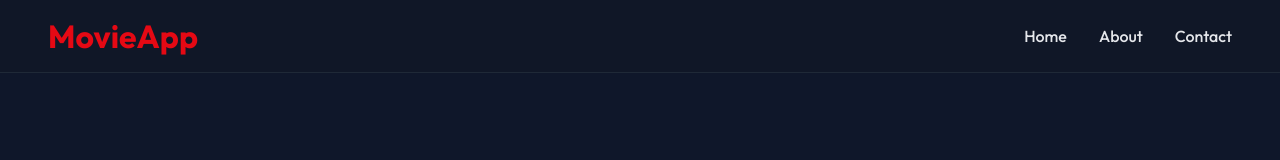
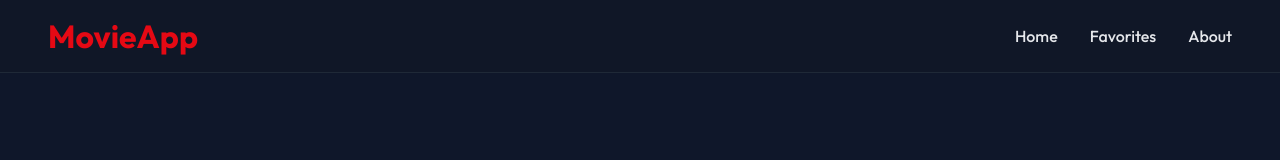
Before and after one commit to amitsharma597/Movie-search-app, a React (Vite) app: page /favorite in a window 1280 px wide. Shown: the top 160 px of the page. Built offline with nearby package versions, Linux system fonts and the light colour scheme.

Commit message:
feat: add a favorites page

```diff
--- a/src/App.jsx
+++ b/src/App.jsx
@@ -3,16 +3,16 @@ import { Route, Routes } from "react-router-dom";
 import Home from "./pages/Home";
 import MovieDetails from "./pages/MovieDetails";
 import About from "./pages/About";
-import Navbar from "./components/Navbar";
+import Favorite from "./pages/Favorite";
 
 const App = () => {
   return (
     <>
-      <Navbar />
       <Routes>
         <Route path="/" element={<Home />} />
         <Route path="/movie/:id" element={<MovieDetails />} />
         <Route path="/about" element={<About />} />
+        <Route path="/favorite" element={<Favorite />} />
       </Routes>
     </>
   );
--- a/src/components/Navbar.jsx
+++ b/src/components/Navbar.jsx
@@ -6,8 +6,8 @@ const Navbar = () => {
         <h1>MovieApp</h1>
         <nav>
           <Link to="/">Home</Link>
+          <Link to="/favorite">Favorites</Link>
           <Link to="/about">About</Link>
-          <Link to="/contact">Contact</Link>
         </nav>
       </header>
     </div>
--- a/src/pages/About.jsx
+++ b/src/pages/About.jsx
@@ -1,5 +1,9 @@
+import Navbar from "../components/Navbar";
+
 const About = () => {
   return (
+    <>
+      <Navbar />
       <div className="about">
         <h1>🎬 About MovieApp</h1>
 
@@ -35,10 +39,12 @@ const About = () => {
 
           <p>
             Built by <strong>Amit Sharma</strong> as a React project to practice
-          API integration, routing, state management, and responsive UI design.
+            API integration, routing, state management, and responsive UI
+            design.
           </p>
         </div>
       </div>
+    </>
   );
 };
 
--- /dev/null
+++ b/src/pages/Favorite.jsx
@@ -0,0 +1,11 @@
+import Navbar from "../components/Navbar";
+
+const Favorite = () => {
+  return (
+    <>
+      <Navbar />
+    </>
+  );
+};
+
+export default Favorite;
--- a/src/pages/Home.jsx
+++ b/src/pages/Home.jsx
@@ -1,6 +1,7 @@
 import SearchBar from "../components/SearchBar";
 import { useState } from "react";
 import MovieCard from "../components/MovieCard";
+import Navbar from "../components/Navbar";
 
 const Home = () => {
   console.log(import.meta.env.VITE_OMDB_API_KEY);
@@ -41,6 +42,7 @@ const Home = () => {
 
   return (
     <>
+      <Navbar />
       <SearchBar query={query} setquery={setQuery} fetchMovies={fetchMovies} />
       {loading && (
         <div className="loading">
```
Lines whose indentation alone changed are shown as unchanged.
